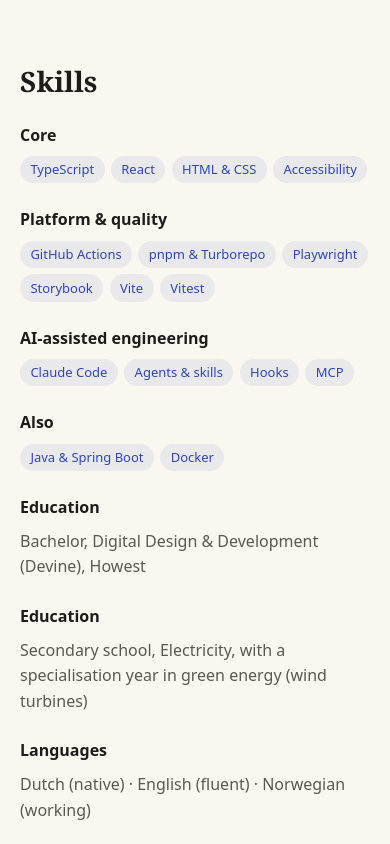
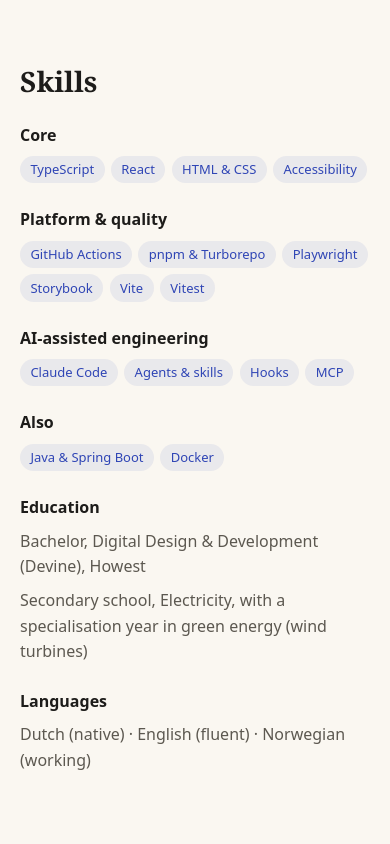
Before and after one commit to LarsVanderheydt/larsvanderheydt.github.io, a React (Vite) app: page / in a window 390 px wide. Shown: the part 3980-4824 px from the top of the page. Built offline with nearby package versions, Linux system fonts and the light colour scheme.

Commit message:
List both education entries under one Education label

```diff
--- a/src/ui/SkillsSection/SkillsSection.css
+++ b/src/ui/SkillsSection/SkillsSection.css
@@ -14,6 +14,7 @@
 }
 
 .skills dd {
+    grid-column: 2;
     color: var(--muted);
 }
 
@@ -22,4 +23,8 @@
         grid-template-columns: 1fr;
         gap: 0.5rem;
     }
+
+    .skills dd {
+        grid-column: 1;
+    }
 }
--- a/src/ui/SkillsSection/SkillsSection.tsx
+++ b/src/ui/SkillsSection/SkillsSection.tsx
@@ -20,12 +20,12 @@ export function SkillsSection() {
                         </dd>
                     </div>
                 ))}
-                {cv.education.map((e) => (
-                    <div key={e.degree}>
-                        <dt>{cv.labels.education}</dt>
-                        <dd>{e.school ? `${e.degree}, ${e.school}` : e.degree}</dd>
-                    </div>
-                ))}
+                <div>
+                    <dt>{cv.labels.education}</dt>
+                    {cv.education.map((e) => (
+                        <dd key={e.degree}>{e.school ? `${e.degree}, ${e.school}` : e.degree}</dd>
+                    ))}
+                </div>
                 <div>
                     <dt>{cv.labels.languages}</dt>
                     <dd>{cv.languages.join(' · ')}</dd>
```
